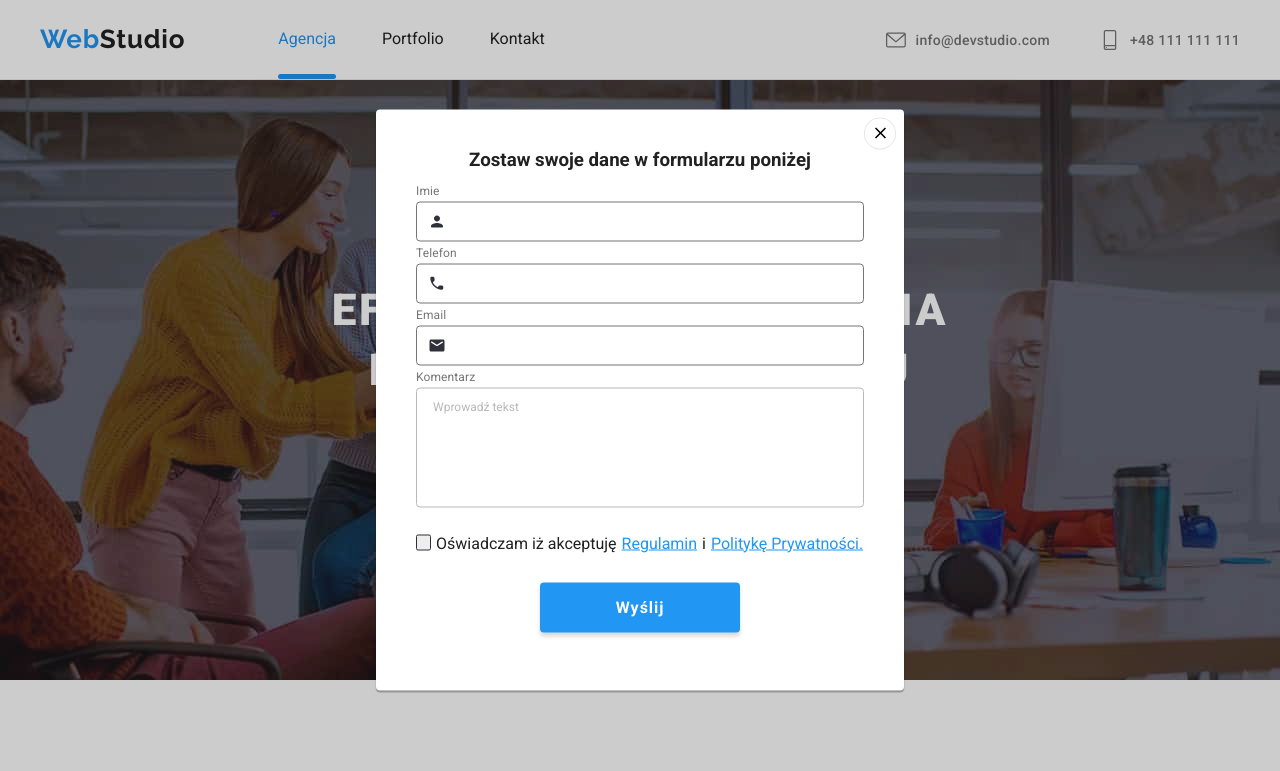
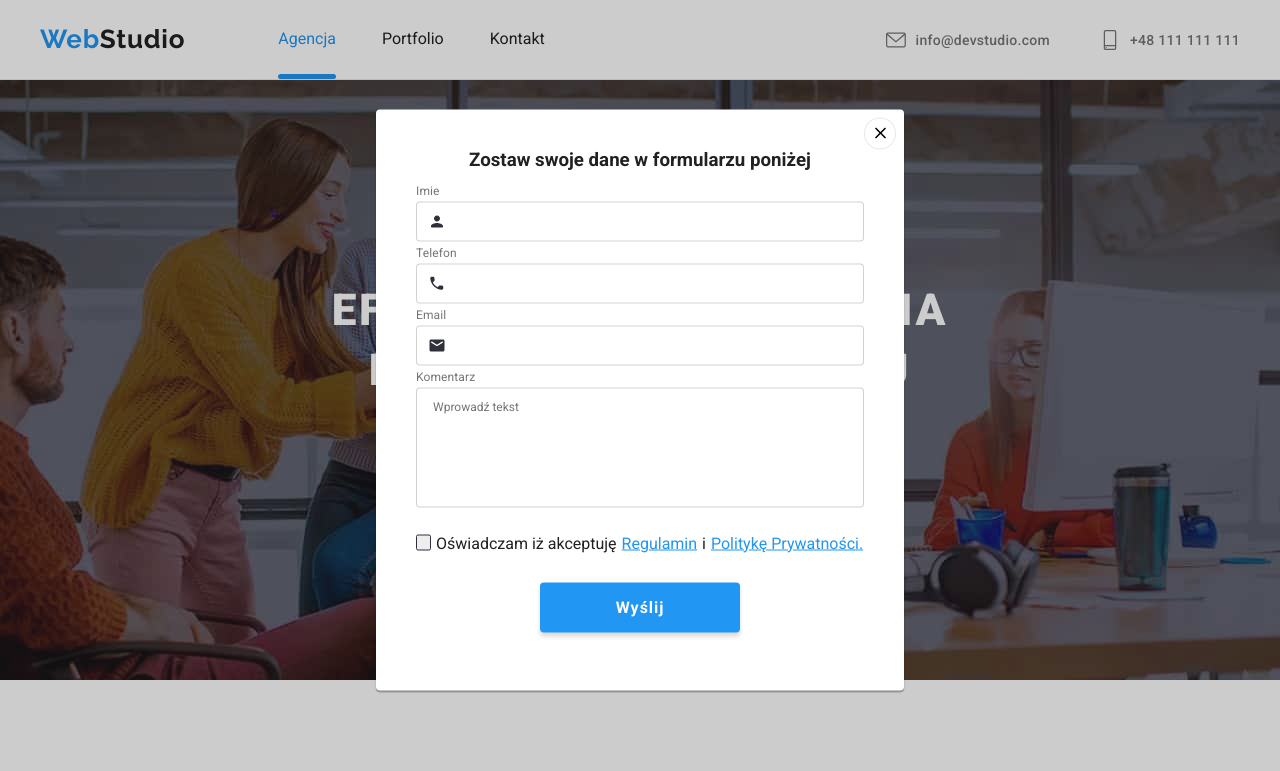
Before and after one commit to MartynLazarewicz/goit-markup-hw-06, a website: page index.html in a window 1280 px wide. Both pictures are taken after a click on the button "Zamów usługe". Shown: the top 771 px of the page. Drawn offline with nearby package versions, Linux system fonts and the light colour scheme.

Commit message:
fixed form input border

```diff
--- a/css/style.css
+++ b/css/style.css
@@ -1,6 +1,8 @@
 :root {
   --color-primary: #212121;
+  --color-primary-opacity: rgba(33, 33, 33, 0.2);
   --color-secondary: #757575;
+  --color-secondary-opacity: rgba(117, 117, 117, 0.5);
   --color-accent: #2196f3;
   --color-bg-dark: #2f303a;
   --color-bg-dark-opacity: rgba(47, 48, 58, 0.8);
@@ -814,13 +816,13 @@ img[alt]::after {
 }
 
 .form-label textarea {
+  color: var(--color-secondary-opacity);
   padding: 12px 16px;
   resize: none;
   height: 120px;
   width: 100%;
   margin-top: 4px;
   margin-bottom: 20px;
-  opacity: 0.5;
 }
 
 .form-label {
@@ -871,7 +873,7 @@ img[alt]::after {
 .form-label textarea {
   border-radius: 4px;
   outline: none;
-  border: 1px solid var(--color-secondary);
+  border: 1px solid var(--color-primary-opacity);
   transition: border 250ms cubic-bezier(0.4, 0, 0.2, 1);
 }
 
```
